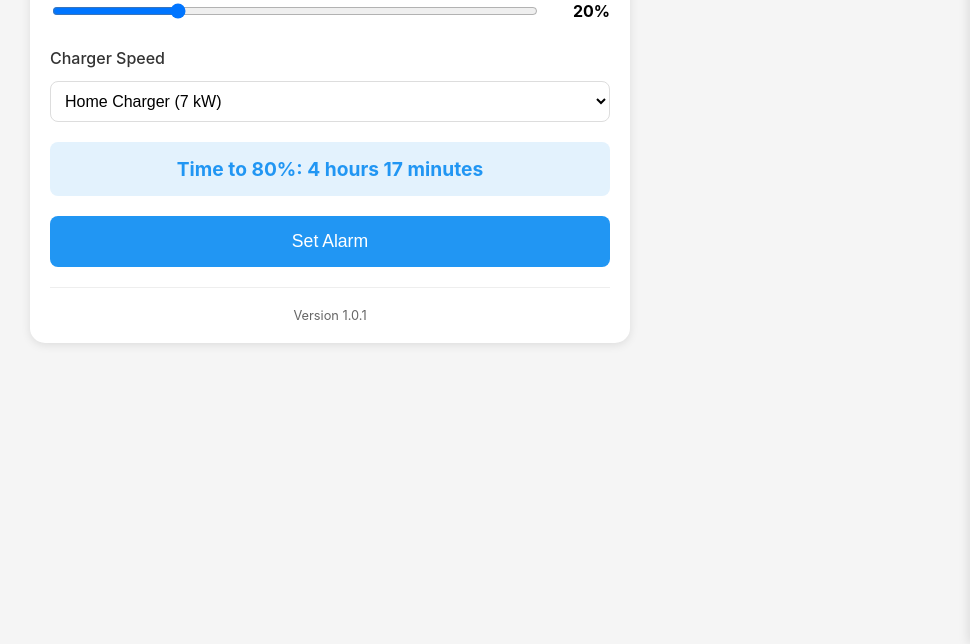
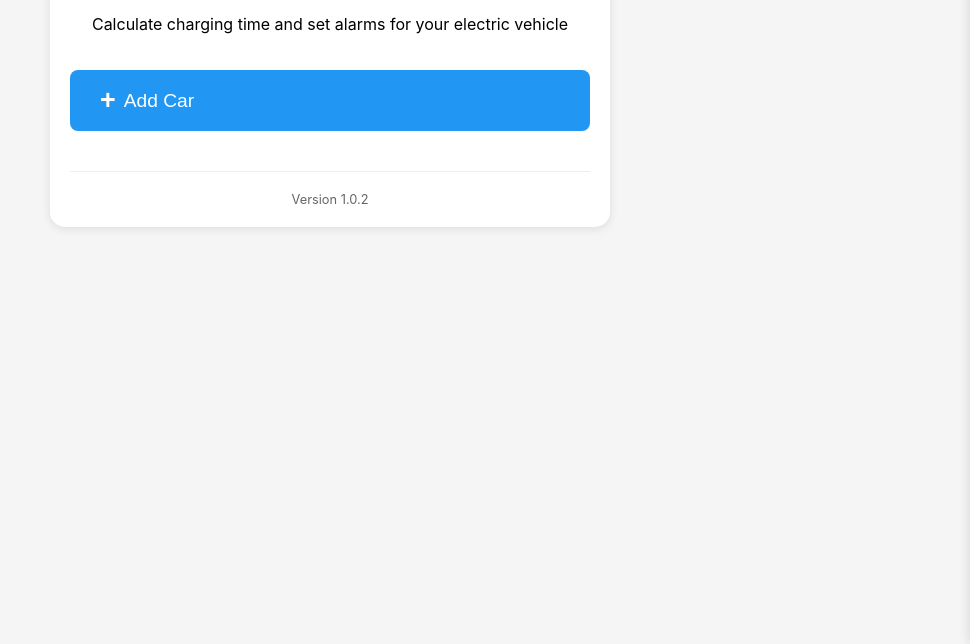
Before and after one commit to vpas/ev_charge_alarm, a plain HTML site: page index.html in a window 1280 px wide. Shown: the part 156-800 px from the top of the page, without its empty margins (310-1280 px from the left). Drawn offline with Linux system fonts and the light colour scheme.

Commit message:
Implement welcome screen and calculator screen in index.html. Added navigation between screens, a new "Add Car" button, and updated version number to 1.0.2. This enhances user experience by providing a clear entry point for users to calculate charging times and set alarms for their electric vehicles.

```diff
--- a/index.html
+++ b/index.html
@@ -251,6 +251,53 @@
                 right: -100%;
             }
         }
+
+        .screen {
+            display: none;
+        }
+
+        .screen.active {
+            display: block;
+        }
+
+        .welcome-screen {
+            text-align: center;
+            padding: 40px 20px;
+        }
+
+        .welcome-screen h1 {
+            margin-bottom: 30px;
+            color: #333;
+        }
+
+        .add-car-button {
+            display: inline-flex;
+            align-items: center;
+            gap: 8px;
+            background: #2196F3;
+            color: white;
+            padding: 15px 30px;
+            border-radius: 8px;
+            border: none;
+            font-size: 1.2em;
+            cursor: pointer;
+            transition: background 0.3s;
+            margin: 20px 0;
+        }
+
+        .add-car-button:hover {
+            background: #1976D2;
+        }
+
+        .add-car-button::before {
+            content: "+";
+            font-size: 1.4em;
+            font-weight: bold;
+        }
+
+        .calculator-screen {
+            display: none;
+        }
     </style>
 </head>
 
@@ -291,6 +338,18 @@
         </div>
     </div>
 
+    <div id="welcomeScreen" class="screen welcome-screen active">
+        <div class="container">
+            <h1>EV Charge Alarm</h1>
+            <p>Calculate charging time and set alarms for your electric vehicle</p>
+            <button id="addCarButton" class="add-car-button">Add Car</button>
+            <div class="version-info">
+                Version <span class="version-number"></span>
+            </div>
+        </div>
+    </div>
+
+    <div id="calculatorScreen" class="screen calculator-screen">
         <div class="container">
             <button class="settings-button" id="openSettings">⚙️</button>
             <h1 style="text-align: center; color: #333;">EV Charge Calculator</h1>
@@ -317,11 +376,20 @@
             <button id="setAlarm">Set Alarm</button>
 
             <div class="version-info">
-            Version 1.0.1
+                Version <span class="version-number"></span>
+            </div>
         </div>
     </div>
 
     <script>
+        // App version
+        const APP_VERSION = '1.0.2';
+
+        // Update version numbers
+        document.querySelectorAll('.version-number').forEach(el => {
+            el.textContent = APP_VERSION;
+        });
+
         // Get all elements
         const batteryCapacity = document.getElementById('batteryCapacity');
         const currentCharge = document.getElementById('currentCharge');
@@ -336,6 +404,9 @@
         const closeSettingsBtn = document.getElementById('closeSettings');
         const presetList = document.getElementById('presetList');
         const addPresetBtn = document.getElementById('addPreset');
+        const welcomeScreen = document.getElementById('welcomeScreen');
+        const calculatorScreen = document.getElementById('calculatorScreen');
+        const addCarButton = document.getElementById('addCarButton');
 
         // Default presets if none saved
         const defaultPresets = [
@@ -603,6 +674,26 @@
 
         // Add event listeners
         addPresetBtn.addEventListener('click', addPreset);
+
+        // Screen navigation
+        function showCalculator() {
+            welcomeScreen.classList.remove('active');
+            calculatorScreen.classList.add('active');
+        }
+
+        // Add car button event listener
+        addCarButton.addEventListener('click', showCalculator);
+
+        // Check if user already has a car set up
+        function checkExistingCar() {
+            const hasExistingCar = getCookie('batteryCapacity'); // Use battery capacity as indicator
+            if (hasExistingCar) {
+                showCalculator();
+            }
+        }
+
+        // Initialize
+        checkExistingCar();
     </script>
 </body>
 
```
Lines whose indentation alone changed are shown as unchanged.
